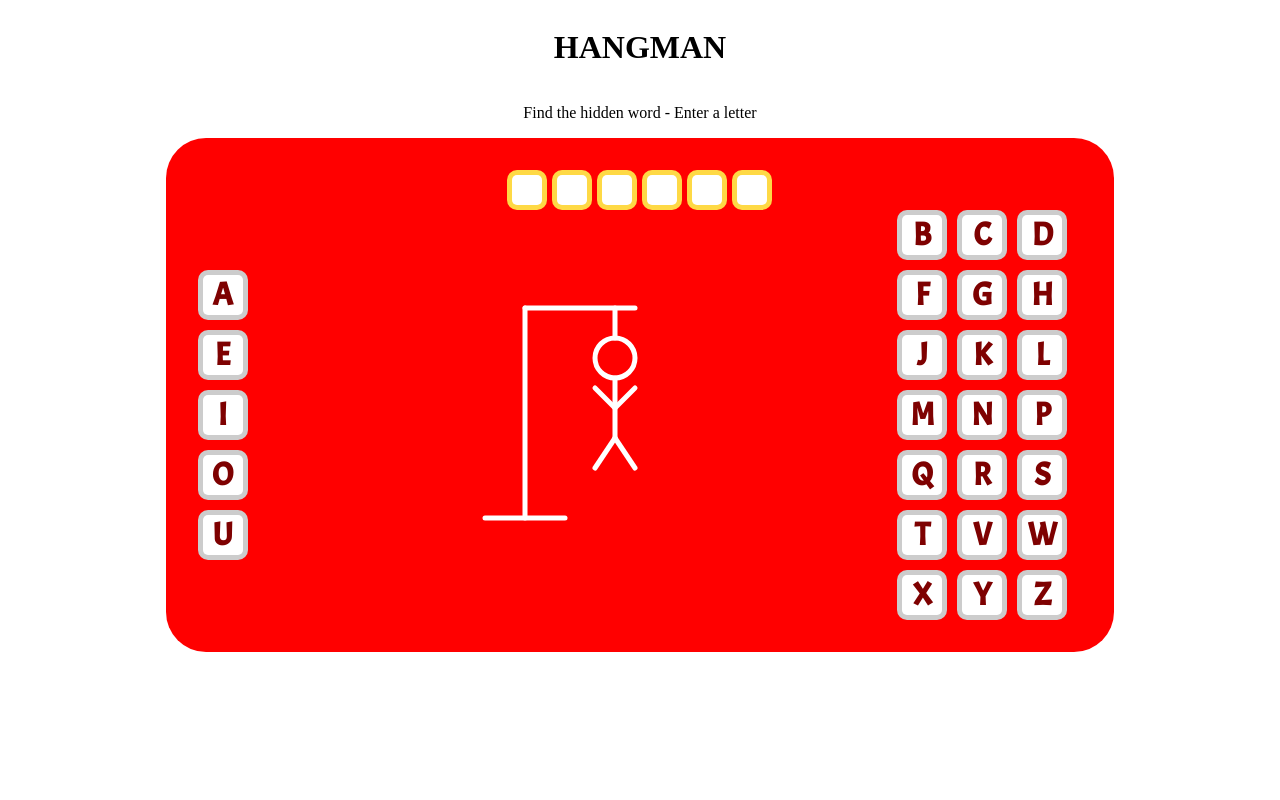
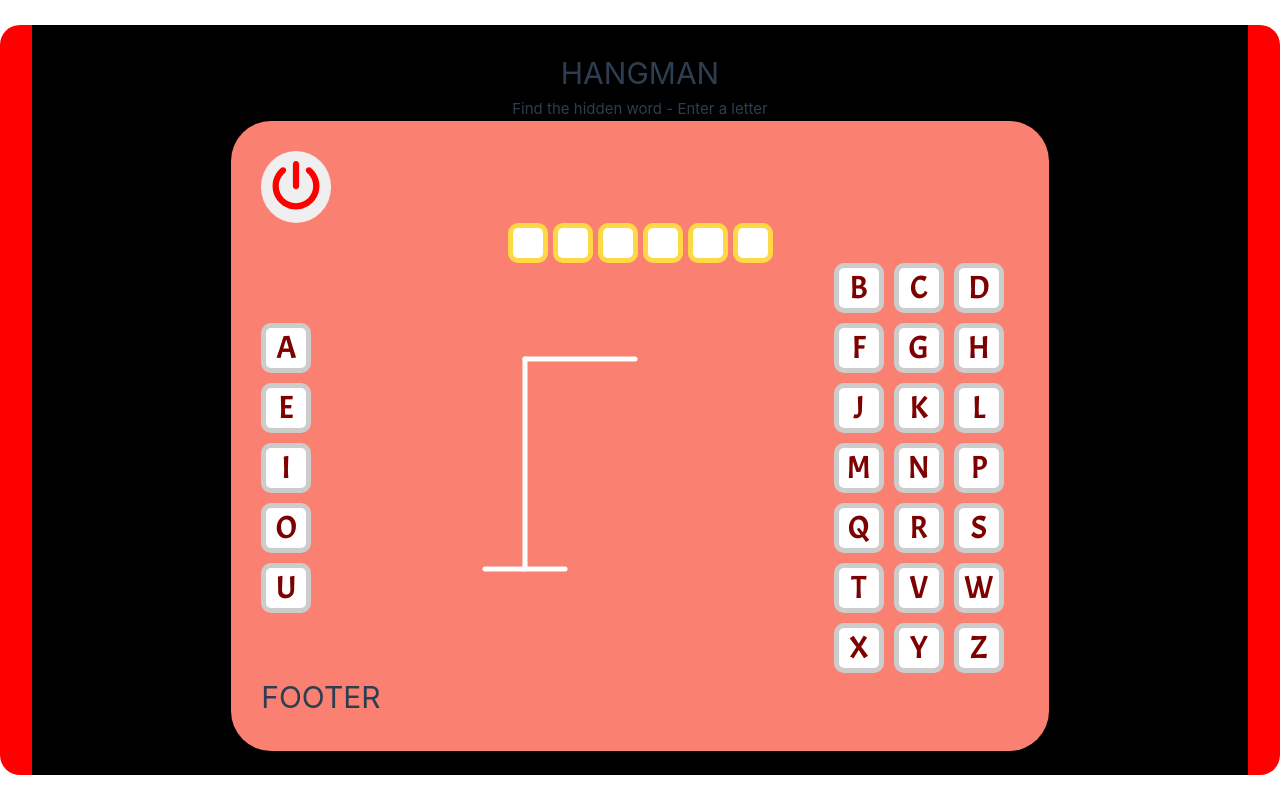
Before and after one commit to LordRedsky/Hangman, a Vue app: page / in a window 1280 px wide. Both pictures are taken after typing "Sample" into the empty fields and a click on the button "Mulai". Built offline with nearby package versions, Linux system fonts and the light colour scheme.

Commit message:
display part of hangman figure when wrong success

```diff
--- a/package.json
+++ b/package.json
@@ -9,6 +9,11 @@
     "lint": "eslint . --ext .vue,.js,.jsx,.cjs,.mjs --fix --ignore-path .gitignore"
   },
   "dependencies": {
+    "@fortawesome/fontawesome-svg-core": "^6.2.0",
+    "@fortawesome/free-brands-svg-icons": "^6.2.0",
+    "@fortawesome/free-regular-svg-icons": "^6.2.0",
+    "@fortawesome/free-solid-svg-icons": "^6.2.0",
+    "@fortawesome/vue-fontawesome": "^3.0.1",
     "pinia": "^2.0.21",
     "vue": "^3.2.38",
     "vue-router": "^4.1.5",
--- a/src/App.vue
+++ b/src/App.vue
@@ -1,6 +1,5 @@
 <script setup>
-import { RouterLink, RouterView } from 'vue-router'
-
+import { RouterLink, RouterView } from "vue-router";
 </script>
 
 <template>
--- a/src/assets/base.css
+++ b/src/assets/base.css
@@ -57,9 +57,14 @@
   margin: 0;
   position: relative;
   font-weight: normal;
+  z-index: 0;
 }
 
+
 body {
+  /* display: flex; */
+  justify-content: center;
+  align-items: center;
   min-height: 100vh;
   color: var(--color-text);
   background: var(--color-background);
--- a/src/assets/main.css
+++ b/src/assets/main.css
@@ -1,19 +1,26 @@
 @import "./base.css";
 
+
+
+
 #app {
-  max-width: 1280px;
-  margin: 0 auto;
-  padding: 2rem;
+  max-width: 1580px;
+  width: 1300px;
+  height: 50%;
+  /* margin: 0 auto; */
+  padding: 3rem;
 
   font-weight: normal;
+  background-color: red;
+  border-radius: 20px;
 }
 
-a,
+/* a,
 .green {
   text-decoration: none;
   color: hsla(160, 100%, 37%, 1);
   transition: 0.4s;
-}
+} */
 
 @media (hover: hover) {
   a:hover {
@@ -29,7 +36,20 @@ a,
 
   #app {
     display: grid;
-    grid-template-columns: 1fr 1fr;
+    grid-template-columns: 1fr;
     padding: 0 2rem;
   }
 }
+
+@media (min-width: 700px) {
+  body {
+    display: flex;
+    place-items: center;
+  }
+
+  #app {
+    display: grid;
+    grid-template-columns: 1fr;
+    padding: 0 2rem;
+  }
+}
--- /dev/null
+++ b/src/components/Footer.vue
@@ -0,0 +1,11 @@
+<script>
+export default {
+  name: "Footer",
+};
+</script>
+
+<template>
+  <div>
+    <h1>FOOTER</h1>
+  </div>
+</template>
--- a/src/components/HangmanFigure.vue
+++ b/src/components/HangmanFigure.vue
@@ -1,6 +1,22 @@
 <script>
+import { mapActions, mapWritableState } from "pinia";
+import { useHangmanStore } from "../stores/hangman";
+
 export default {
   name: "HangmanFigure",
+  computed: {
+    ...mapWritableState(useHangmanStore, ["isHangmanShow", "wrongCount"]),
+  },
+
+  methods: {
+    showLine(input) {
+      if (this.wrongCount >= input) {
+        return true;
+      } else {
+        return false;
+      }
+    },
+  },
 };
 </script>
 
@@ -13,21 +29,21 @@ export default {
       <line x1="20" y1="230" x2="100" y2="230" />
 
       <!-- Rope -->
-      <line x1="150" y1="20" x2="150" y2="50" />
+      <line v-if="showLine(1)" x1="150" y1="20" x2="150" y2="50" />
 
       <!-- Head -->
-      <circle cx="150" cy="70" r="20" />
+      <circle v-if="showLine(2)" cx="150" cy="70" r="20" />
 
       <!-- Body -->
-      <line x1="150" y1="90" x2="150" y2="150" />
+      <line v-if="showLine(3)" x1="150" y1="90" x2="150" y2="150" />
 
       <!-- Arms -->
-      <line x1="150" y1="120" x2="130" y2="100" />
-      <line x1="150" y1="120" x2="170" y2="100" />
+      <line v-if="showLine(4)" x1="150" y1="120" x2="130" y2="100" />
+      <line v-if="showLine(4)" x1="150" y1="120" x2="170" y2="100" />
 
       <!-- Legs -->
-      <line x1="150" y1="150" x2="130" y2="180" />
-      <line x1="150" y1="150" x2="170" y2="180" />
+      <line v-if="showLine(5)" x1="150" y1="150" x2="130" y2="180" />
+      <line v-if="showLine(5)" x1="150" y1="150" x2="170" y2="180" />
     </svg>
   </div>
 </template>
--- a/src/components/KeyBoard.vue
+++ b/src/components/KeyBoard.vue
@@ -26,6 +26,7 @@ export default {
       "words",
       "chosenWord",
       "wrongCount",
+      "isHangmanShow",
     ]),
   },
   methods: {
@@ -38,7 +39,6 @@ export default {
       const letter = localStorage.getItem("chosenWord").split("");
 
       if (this.wrongCount !== 4) {
-        // const letter = this.chosenWord.split("");
         const letter = localStorage.getItem("chosenWord").split("");
         const check = letter.includes(this.selectLetter);
         if (check) {
@@ -71,32 +71,23 @@ export default {
               confirmButtonText: "Play Again",
             }).then((result) => {
               if (result.isConfirmed) {
-                // Swal.fire("Deleted!", "Your file has been deleted.", "success");
                 this.generateWord();
                 this.playAgain();
-                // this.isPlayAgain = true;
-                // this.wrongCount = 0;
-                // this.correctWord = [];
-                // this.data = [];
-                // const newArr = letter.map((el) => (el = ""));
-                // this.data = newArr;
-                // this.$router.push({ path: "/play" });
               }
             });
           }
         } else {
-          // console.log(this.data);
           console.log("salah");
           this.wrongWord.push(this.selectLetter);
           this.selectLetter = "";
           this.wrongCount++;
+          this.isHangmanShow = true;
         }
       } else if (this.wrongCount === 4) {
         console.log("kalaaahh");
-
+        this.wrongCount++;
         Swal.fire({
           title: "You Lose",
-          // text: "Try again",
           icon: "error",
           showCancelButton: true,
           confirmButtonColor: "#3085d6",
@@ -104,8 +95,6 @@ export default {
           confirmButtonText: "Try again?",
         }).then((result) => {
           if (result.isConfirmed) {
-            // Swal.fire("Deleted!", "Your file has been deleted.", "success");
-            // this.generateWord();
             console.log("masuk");
             this.wrongCount = 0;
             this.correctWord = [];
@@ -121,18 +110,19 @@ export default {
       this.wrongCount = 0;
       this.correctWord = [];
       this.data = [];
-      // const newArr = letter.map((el) => (el = ""));
-      // this.data = newArr;
       this.$router.push({ path: "/play" });
       const newWord = localStorage.getItem("chosenWord").split("");
       const newArr = newWord.map((el) => (el = ""));
       this.data = newArr;
     },
 
-    checkTrueOrFalse(letter) {
-      console.log(letter);
-      this.selectLetter = letter;
+    checkTrueOrFalse(input) {
+      console.log(input);
+      this.selectLetter = input;
       this.changeArray();
+
+      const letter = localStorage.getItem("chosenWord").split("");
+
       if (this.correctWord.length === 0) {
         const newArr = letter.map((el) => (el = ""));
         this.data = newArr;
@@ -141,8 +131,6 @@ export default {
   },
 
   created() {
-    // const letter = this.chosenWord.split("");
-    console.log(this.data, "dataa");
     this.correctWord = [];
     const letter = localStorage.getItem("chosenWord").split("");
     console.log(letter);
@@ -152,13 +140,6 @@ export default {
       this.data = newArr;
     }
   },
-
-  // mounted() {
-  //   const letter = localStorage.getItem("chosenWord").split("");
-  //   const newArr = letter.map((el) => (el = ""));
-  //   this.data = newArr;
-  //   this.changeArray();
-  // },
 };
 </script>
 
--- a/src/main.js
+++ b/src/main.js
@@ -4,14 +4,21 @@ import { createPinia } from 'pinia'
 import App from './App.vue'
 import router from './router'
 
-// import './assets/main.css'
+import './assets/main.css'
 // import VueSweetalert2 from 'vue-sweetalert2';
+import 'sweetalert2/dist/sweetalert2.min.css';
+
+import { library } from '@fortawesome/fontawesome-svg-core'
+import { fas } from '@fortawesome/free-solid-svg-icons'
+import { FontAwesomeIcon } from '@fortawesome/vue-fontawesome'
+
 import 'sweetalert2/dist/sweetalert2.min.css';
 
 const app = createApp(App)
 
 app.use(createPinia())
 app.use(router)
-// app.use(VueSweetalert2)
+library.add(fas)
+app.component('fa', FontAwesomeIcon)
 
 app.mount('#app')
--- a/src/stores/hangman.js
+++ b/src/stores/hangman.js
@@ -34,6 +34,7 @@ export const useHangmanStore = defineStore({
       successCount: 0,
       chosenWord: '',
       username: '',
+      isHangmanShow: false,
     }
   ),
 
--- a/src/views/HomeView.vue
+++ b/src/views/HomeView.vue
@@ -1,10 +1,11 @@
 <script>
 import KeyBoard from "../components/KeyBoard.vue";
 import Header from "../components/Header.vue";
+import Footer from "../components/Footer.vue";
 
 export default {
   name: "HomePage",
-  components: { KeyBoard, Header },
+  components: { KeyBoard, Header, Footer },
 };
 </script>
 
@@ -12,7 +13,11 @@ export default {
   <main>
     <Header />
     <div class="table">
+      <button>
+        <fa class="power-off" icon="fa-solid fa-power-off" />
+      </button>
       <KeyBoard class="table-game" />
+    <Footer />
     </div>
   </main>
 </template>
@@ -23,12 +28,14 @@ main {
   flex-direction: column;
   align-items: center;
   justify-content: center;
+  padding: 1.5rem;
+
   /* align-items: center; */
-  /* background-color: red; */
+  background-color: black;
 }
 
 .table {
-  background-color: red;
+  background-color: salmon;
   /* display: flex; */
   width: 70%;
   justify-content: center;
@@ -40,4 +47,17 @@ main {
 .table-game {
   /* background-color: red; */
 }
+
+button {
+  position: relative;
+  padding: 10px;
+  border-radius: 50%;
+  border: none;
+  left: 0;
+}
+
+.power-off {
+  color: red;
+  height: 50px;
+}
 </style>
```
Also changed, not shown: 1 other file (tests, documents, lock files or other folders).
